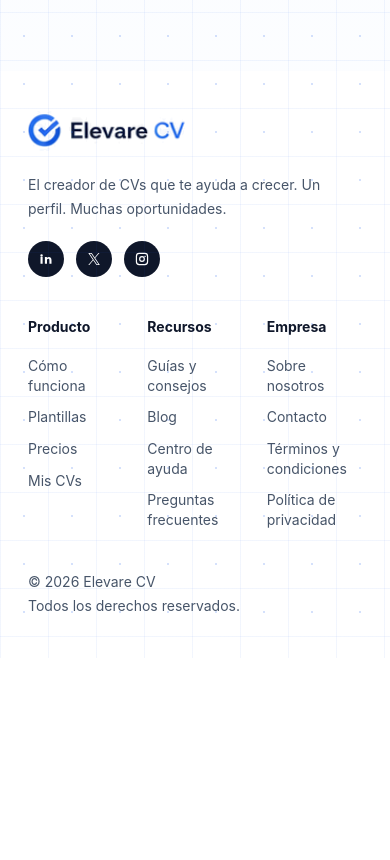
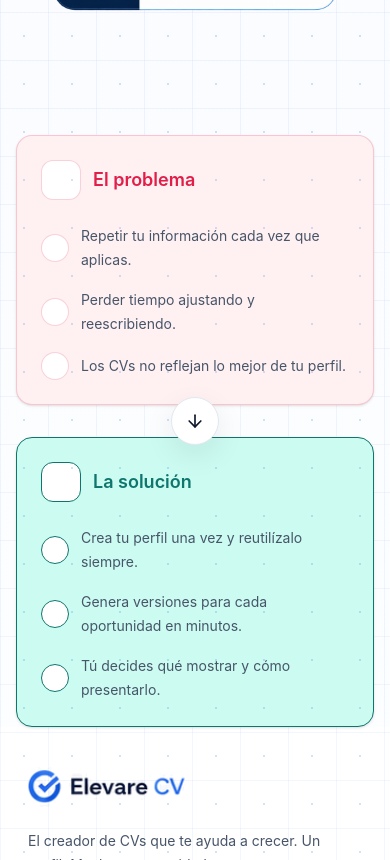
Before and after one commit to IvanHernandez-1515/site_elevare, a React (Vite) app in the folder dev/Frontend/: page /home2 in a window 390 px wide. Shown: the part 1140-2000 px from the top of the page. Before the commit the page ends 1798 px from the top, so only its background shows below. Built offline with nearby package versions, Linux system fonts and the light colour scheme; no server answers.

Commit message:
Feature seccion con cambios conforme a diseño, faltan iconos y responsividad - FeatureSection.jsx

```diff
--- a/dev/Frontend/src/components/index.js
+++ b/dev/Frontend/src/components/index.js
@@ -22,6 +22,7 @@ export * from "./layouts/dashboard/DashboardLayout";
 export * from "./ui/icons/SVGIcon";
 //containers
 export * from "./ui/containers/Container";
+export * from "./ui/containers/ContainerSmall";
 export * from "./ui/containers/ContainerExpandMobile";
 export * from "./ui/containers/ContainerCustom";
 //cards
--- /dev/null
+++ b/dev/Frontend/src/components/ui/containers/ContainerSmall.jsx
@@ -0,0 +1,9 @@
+import React from "react";
+
+export const ContainerSmall = ({ children, className = "" }) => {
+    return (
+        <div className={`mx-auto w-full max-w-6xl px-4 sm:px-6 lg:px-8 ${className}`}>
+            {children}
+        </div>
+    );
+};
--- /dev/null
+++ b/dev/Frontend/src/pages/homev2/FeatureSection.jsx
@@ -0,0 +1,5 @@
+const FeatureSection = () => {
+    return(
+
+    )
+}
--- a/dev/Frontend/src/pages/homev2/HeroSection.jsx
+++ b/dev/Frontend/src/pages/homev2/HeroSection.jsx
@@ -37,8 +37,8 @@ const HeroSection = () => {
 
     return (
         <section aria-labelledby="hero-title" className="overflow-hidden font-sans text-elevare-ink">
-            <Container>
-                <div className="relative z-10 py-10 md:py-16 lg:flex lg:items-center lg:py-20">
+            <Container className="my-8">
+                <div className="relative z-10 py-10 md:py-16 lg:flex lg:items-center">
                     <div className="flex flex-col w-full lg:w-1/2 lg:shrink-0">
                         <h1 id="hero-title" className="w-full font-display text-4xl font-semibold leading-tight tracking-tight sm:text-5xl lg:text-6xl">
                             <span className="block">{t("hero.title.line1")}</span>
--- a/dev/Frontend/src/pages/homev2/HomePage2.jsx
+++ b/dev/Frontend/src/pages/homev2/HomePage2.jsx
@@ -5,6 +5,7 @@ import {PageMeta} from "../../components/common/seo/PageMeta";
 import { HomeLayout } from '../../components';
 //sections
 import HeroSection from "./HeroSection";
+import ProblemSolutionSection from "./ProblemSolutionSection";
 
 const HomePage2 = () => {
     const { t, i18n } = useTranslation("home");
@@ -17,6 +18,7 @@ const HomePage2 = () => {
             />
             <HomeLayout>
                 <HeroSection />
+                <ProblemSolutionSection />
             </HomeLayout>
         </>
     );
--- /dev/null
+++ b/dev/Frontend/src/pages/homev2/ProblemSolutionSection.jsx
@@ -0,0 +1,101 @@
+import { useTranslation } from "react-i18next";
+//components
+import { ContainerSmall } from "../../components";
+//icons
+import { ArrowRight } from "lucide-react";
+
+const ProblemSolutionSection = () => {
+    const { t } = useTranslation("home");
+
+    const problemItems = t("problemSolution.problem.items", {
+        returnObjects: true,
+    });
+
+    const solutionItems = t("problemSolution.solution.items", {
+        returnObjects: true,
+    });
+
+    return (
+        <section aria-labelledby="problem-solution-title" className="font-sans text-elevare-ink">
+            <h2 id="problem-solution-title" className="sr-only">
+                {t("problemSolution.problem.title")} / {t("problemSolution.solution.title")}
+            </h2>
+            <ContainerSmall>
+                <div className="relative">
+                    <div className="grid md:grid-cols-2 gap-2 md:gap-6">
+                        <div
+                            aria-labelledby="problem-title"
+                            className="h-full p-6 bg-elevare-problem-soft shadow-sm border border-elevare-problem/20 rounded-2xl sm:p-8"
+                        >
+                            <div className="flex items-center gap-3">
+                                <span
+                                    aria-hidden="true"
+                                    className="grid size-10 shrink-0 place-items-center text-elevare-problem bg-elevare-surface border border-elevare-problem/20 rounded-xl"
+                                />
+                                <h3 id="problem-title" className="font-display text-lg font-semibold text-elevare-problem">
+                                    {t("problemSolution.problem.title")}
+                                </h3>
+                            </div>
+                            <ul className="flex flex-col mt-6 gap-4">
+                                {problemItems.map((item, index) => (
+                                    <li key={`${index}-${item}`} className="flex items-center gap-3">
+                                        <span
+                                            aria-hidden="true"
+                                            className="grid size-7 shrink-0 place-items-center text-elevare-problem bg-elevare-surface border border-elevare-problem/20 rounded-full"
+                                        />
+                                        <span className="text-sm leading-6 text-elevare-muted sm:text-base">
+                                            {item}
+                                        </span>
+                                    </li>
+                                ))}
+                            </ul>
+                        </div>
+                        <div
+                            aria-hidden="true"
+                            className="flex justify-center relative z-10 -my-4 md:absolute md:left-1/2 md:top-1/2 md:m-0 md:-translate-x-1/2 md:-translate-y-1/2"
+                        >
+                            <span className="grid size-12 place-items-center text-elevare-ink bg-elevare-surface shadow-elevare-header border border-elevare-border rounded-full">
+                                <ArrowRight className="size-5 rotate-90 md:rotate-0" />
+                            </span>
+                        </div>
+                        <div
+                            aria-labelledby="solution-title"
+                            className="h-full p-6 bg-elevare-accent-soft shadow-sm border border-elevare-accent rounded-2xl sm:p-8"
+                        >
+                            <div className="flex items-center gap-3">
+                                <span
+                                    aria-hidden="true"
+                                    className="grid size-10 shrink-0 place-items-center text-elevare-accent bg-elevare-surface border border-elevare-accent rounded-xl"
+                                />
+                                <h3
+                                    id="solution-title"
+                                    className="font-display text-lg font-semibold text-elevare-accent"
+                                >
+                                    {t("problemSolution.solution.title")}
+                                </h3>
+                            </div>
+                            <ul className="flex flex-col mt-6 gap-4">
+                                {solutionItems.map((item, index) => (
+                                    <li
+                                        key={`${index}-${item}`}
+                                        className="flex items-center gap-3"
+                                    >
+                                        <span
+                                            aria-hidden="true"
+                                            className="grid size-7 shrink-0 place-items-center text-elevare-accent bg-elevare-surface border border-elevare-accent rounded-full"
+                                        />
+
+                                        <span className="text-sm leading-6 text-elevare-muted sm:text-base">
+                                            {item}
+                                        </span>
+                                    </li>
+                                ))}
+                            </ul>
+                        </div>
+                    </div>
+                </div>
+            </ContainerSmall>
+        </section>
+    );
+};
+export default ProblemSolutionSection;
--- a/dev/Frontend/src/styles/index.css
+++ b/dev/Frontend/src/styles/index.css
@@ -21,6 +21,9 @@
 
     --color-elevare-primary-soft: #DBEAFE;
     --color-elevare-accent-soft: #CCFBF1;
+
+    --color-elevare-problem: #E11D48;
+    --color-elevare-problem-soft: #FFF1F2;
 
     --shadow-elevare-header: 0 10px 30px rgb(15 23 42 / 0.08);
 
```
